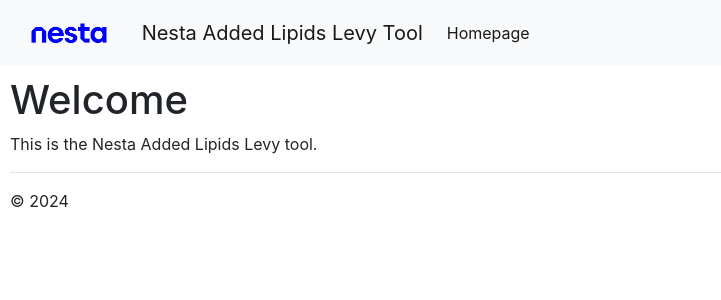
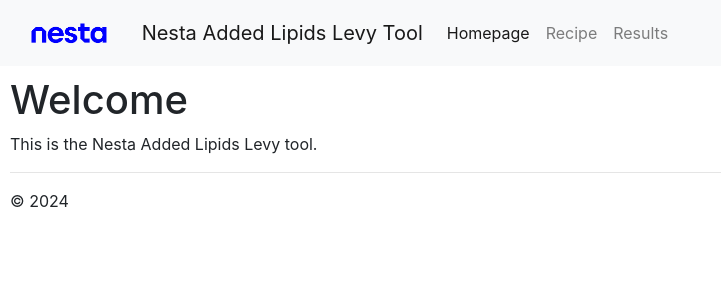
Before and after one commit to BiggestChris/Added-Lipids-Levy-Tool, a Flask app: page / in a window 1280 px wide. Shown: the top 300 px of the page, without its empty margins (0-721 px from the left). Run offline with Flask 3, Linux system fonts and the light colour scheme.

Commit message:
Site obtains recipe text and relays
Site takes recipe text from recipe.html, stores it to Flask Session, then retrieves and displays in results.html

```diff
--- a/app.py
+++ b/app.py
@@ -22,6 +22,31 @@
     return render_template("index.html")
 
 
+@app.route("/recipe", methods=['GET', 'POST'])
+def recipe():
+    if request.method == 'POST':
+        session['recipe'] = request.form.get('recipe')
+
+        print(session['recipe'])
+
+        return redirect("/results")
+
+    return render_template("recipe.html")
+
+
+@app.route("/results", methods=['GET'])
+def results():
+    # Safely check if 'recipe' exists in the session
+    recipe = session.get('recipe')
+    if recipe:
+        # Handle the case where the recipe is found
+        return render_template("results.html", recipe=recipe)
+
+    else:
+        # Handle the case where the recipe is not found
+        return render_template("results.html", recipe='No recipe entered yet')
+
+
 if __name__ == "__main__":
     port = int(os.environ.get('PORT', 5000))  # Default to 5000 if PORT is not set
     app.run(host='0.0.0.0', port=port)
--- a/templates/layout.html
+++ b/templates/layout.html
@@ -44,19 +44,19 @@
                             {% endif %}
                         </a>
                     </li>
-                    <!--
-                    <li class="nav-item {% if request.path == '/git' %}active{% endif %}">
-                        <a class="nav-link" href="/git">GitHub upload
-                            {% if request.path == '/git' %}<span class="sr-only">(current)</span>
+                    <li class="nav-item {% if request.path == '/recipe' %}active{% endif %}">
+                        <a class="nav-link" href="/recipe">Recipe
+                            {% if request.path == '/recipe' %}<span class="sr-only">(current)</span>
                             {% endif %}
                         </a>
                     </li>
-                    <li class="nav-item {% if request.path == '/pitch' %}active{% endif %}">
-                        <a class="nav-link" href="/pitch">Pitch upload
-                            {% if request.path == '/pitch' %}<span class="sr-only">(current)</span>
+                    <li class="nav-item {% if request.path == '/results' %}active{% endif %}">
+                        <a class="nav-link" href="/results">Results
+                            {% if request.path == '/results' %}<span class="sr-only">(current)</span>
                             {% endif %}
                         </a>
                     </li>
+                    <!--
                     <li class="nav-item {% if request.path == '/results' %}active{% endif %}">
                         <a class="nav-link" href="/results">Results
                             {% if request.path == '/results' %}<span class="sr-only">(current)</span>
```
Also changed, not shown: templates/recipe.html (added, +18 -0 lines), templates/results.html (added, +13 -0 lines).
